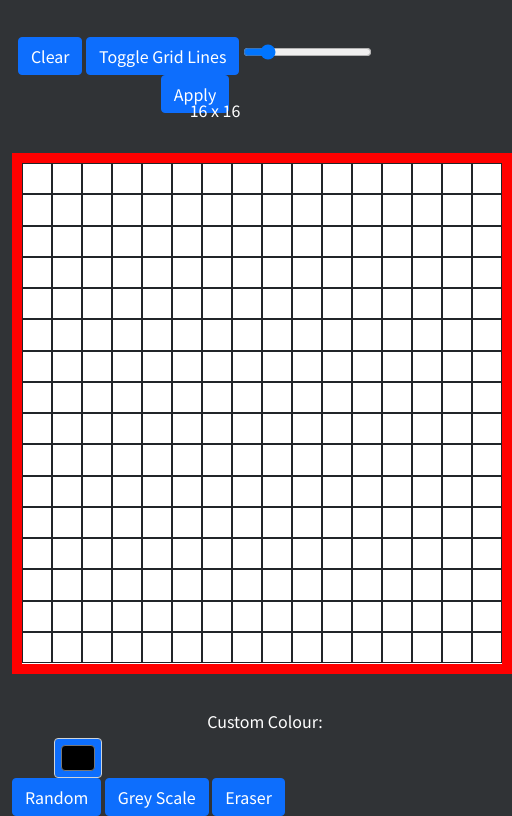
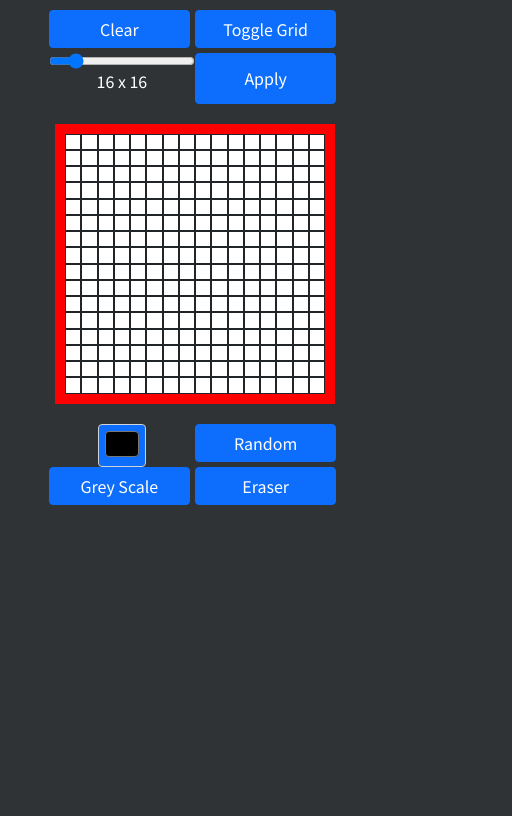
Before and after one commit to DanielTran0/Etch_a_Sketch, a plain HTML site: page index.html in a window 390 px wide. Shown: the part 137-953 px from the top of the page, 512 px wide, since content can reach past the window. After the commit the page ends 844 px from the top, so only its background shows below. Drawn offline with nearby package versions, Linux system fonts and the light colour scheme.

Commit message:
made mobile friendly

```diff
--- a/index.html
+++ b/index.html
@@ -8,42 +8,29 @@
     <title>Etch-a-Sketch</title>
 </head>
 <body>
-    <div class="container text-center">
+    <div class="container header">
         <h1>Etch-a-Sketch</h1>
         <p class="para">Click to toggle the pen on/off !</p>
     </div>
 
-    <div class="container options text-center">
+    <div class="optionsTop">
         <button type="button" class="btn btn-primary" id="clear">Clear</button>
-        <button class="btn btn-primary" id="toggleGrid">Toggle Grid Lines</button>
-        <input type="range" min="1" max="100" value="16" class="slider" id="Range">
+        <button class="btn btn-primary" id="toggleGrid">Toggle Grid</button>
+        <div class="sliderFix">
+            <input type="range" min="1" max="100" value="16" class="slider" id="Range">
+            <p class="sliderText"></p>
+        </div>
         <button type="submit" class="btn btn-primary" id="submit">Apply</button>
     </div>
 
-    <div class="container">
-        <div class="row">
-            <div class="col-md-5"></div>
-            <div class="col-md-3 text-center">
-                <p class="sliderText"></p>
-            </div>
-        </div>
-    </div>
+    <div class="container-fluid base"></div>
+    <div class=" base2"></div>
 
-    <div class="container-fluid base"></div>
-
-    <div class="container options">
-        <div class="row">
-            <div class="col-md-3"></div>
-            <div class="col-md-1 text-center" id="colorText">Custom Colour:</div>
-            <div class="col-md-1">
-                <input type="color" class="form-control form-control-color bg-primary colourOption" id="ColorInput" value="#000000">
-            </div>
-            <div class="col-md-4">
-                <button type="button" class="btn btn-primary colourOption" id="random">Random</button>
-                <button type="button" class="btn btn-primary colourOption" id="greyScale">Grey Scale</button>
-                <button type="button" class="btn btn-primary colourOption" id="eraser">Eraser</button>
-            </div>
-        </div>
+    <div class="optionsBottom">
+        <input type="color" class="form-control form-control-color bg-primary colourOption" id="ColorInput" value="#000000">
+        <button type="button" class="btn btn-primary colourOption" id="random">Random</button>
+        <button type="button" class="btn btn-primary colourOption" id="greyScale">Grey Scale</button>
+        <button type="button" class="btn btn-primary colourOption" id="eraser">Eraser</button>
     </div>
 
     <script src="https://cdn.jsdelivr.net/npm/bootstrap@5.0.0-beta1/dist/js/bootstrap.bundle.min.js" integrity="sha384-ygbV9kiqUc6oa4msXn9868pTtWMgiQaeYH7/t7LECLbyPA2x65Kgf80OJFdroafW" crossorigin="anonymous"></script>
--- a/script.js
+++ b/script.js
@@ -1,5 +1,6 @@
-let base = document.querySelector('.base');
-createBoard();
+let base2 = document.querySelector('.base2');
+
+createBoard2();
 
 let mouseOn = false;
 let colourValue;
@@ -35,32 +36,22 @@ function main(){
 }
 
 // Create grid for board
-function createBoard(length) {
+function createBoard2(length) {
     if (length == undefined) {
         length = 16;
     }
-    const boardSize = 500;
-    let squareHeight = boardSize / length;
-    let squareWidth = 1 / length * 100;
-    const board = document.createElement('div');
-    board.classList.add('board', 'container-fluid');
-    base.appendChild(board);
+    const board2 = document.createElement('div');
+    board2.classList = 'board2';
+    board2.style.gridTemplateColumns = `repeat(${length}, 1fr)`;
+    base2.appendChild(board2);
 
-    for (let i = 0; i < length; i++) {
-        const row = document.createElement('div');
-        row.classList.add('row');
-        board.appendChild(row);
-
-        for (let j = 0; j < length; j++) {
-            const square = document.createElement('div');
-            square.classList.add('square', 'grid');
-            square.setAttribute('id', `square${i}-${j}`);
-            square.style.padding = '0px';
-            square.style.height = `${squareHeight}px`;
-            square.style.width = `${squareWidth}%`;
-            square.style.backgroundColor = '#ffffff';
-            row.appendChild(square);
-        }
+    for (let i = 0; i < length * length; i++) {
+        const square = document.createElement('div');
+        square.classList.add('square', 'grid');
+        square.setAttribute('id', `square${i}`);
+        square.style.padding = '0px';
+        square.style.backgroundColor = '#ffffff';
+        board2.appendChild(square);
     }
 }
 
@@ -81,7 +72,6 @@ function startDrawing(e) {
         squareActive.style.backgroundColor = `#${randColour}`;
     }
     else if (source == 'grey') {
-        console.log(squareActive.style.backgroundColor)
         let squareClass = squareActive.getAttribute('class');
         if (squareActive.style.backgroundColor.match(/rgba/)) {
             let opacity = +(squareActive.style.backgroundColor.slice(-4, -1));
@@ -139,9 +129,9 @@ colourButton.oninput = function() {
 
 // Creates board size specified by slider
 function remakeBoard() {
-    const board = document.querySelector('.board');
-    base.removeChild(board);
-    createBoard(slider.value);
+    const board2 = document.querySelector('.board2');
+    base2.removeChild(board2);
+    createBoard2(slider.value);
     let boardSquare = document.querySelectorAll('.square');
     boardSquare.forEach((element) => {
         element.addEventListener('mouseover', startDrawing);
--- a/styles.css
+++ b/styles.css
@@ -1,6 +1,14 @@
 @import url('https://fonts.googleapis.com/css2?family=Noto+Sans+JP&display=swap');
 @import url('https://fonts.googleapis.com/css2?family=Sriracha&display=swap');
 
+
+*,
+*::before,
+*::after {
+    margin: 0;
+    padding: 0;
+    box-sizing: border-box;
+}
 
 body {
     font-family: 'Noto Sans JP';
@@ -12,31 +20,44 @@ h1 {
     margin-top: 30px;
     color:  red;
     font-size: 50px;
+    text-align: center;
 }
 
 .para {
     color: white;
-    margin-top: 20px;
+    margin-top: 15px;
+    font-size: 17px;
+    text-align: center;
 }
 
-.options {
-    margin-top: 40px;
+.optionsTop {
+    display: flex;
+    margin: 20px 0;
+    text-align: center;
+    justify-content: center;
+}
+
+.optionsTop > button {
+    height: 40px;
+    margin-right: 5px;
+}
+
+.sliderFix {
+    display: flex;
+    flex-direction: column;
 }
 
 .sliderText {
-    position: relative;
-    left: 20px;
-    bottom: 15px;
     color: white;
 }
 
-.board {
+.board2 {
+    display: grid;
+    width: 500px;
+    height: 500px;
+    border: 10px solid red;
+    margin: 0 auto;
     background-color: white;
-    border-style: solid;
-    border-width: 10px;
-    border-color: red;
-    width: 500px;
-    height: 521px;
 }
 
 .grid {
@@ -44,14 +65,52 @@ h1 {
     border-width: thin;
 }
 
-#colorText {
-    position: relative;
-    bottom: 5px;
-    left: 70px;
-    color: white;
+.optionsBottom {
+    display: flex;
+    justify-content: center;
+    margin-top: 20px;
 }
 
-#ColorInput {
-    position: relative;
-    left: 42px;
+.optionsBottom :is(button, input) {
+    margin-right: 5px;
 }
+
+@media (max-width: 575px) {
+    .board2 {
+        width: 400px;
+        height: 400px;
+    }
+
+    .optionsTop {
+        display: grid;
+        grid-template-columns: 1fr 1fr;
+        width: 75%;
+        margin: 15px auto;
+    }
+    .optionsTop > button {
+        margin-bottom: 5px;
+        height: auto;
+    }
+
+    .optionsBottom {
+        display: grid;
+        grid-template-columns: 1fr 1fr;
+        width: 75%;
+        margin: 20px auto;
+    }
+
+    .optionsBottom :is(button, input) {
+        margin-bottom: 5px;
+    }
+
+    .optionsBottom input {
+        margin: 0 auto;
+    }
+}
+
+@media (max-width: 450px) {
+    .board2 {
+        width: 280px;
+        height: 280px;
+    }
+}
```
